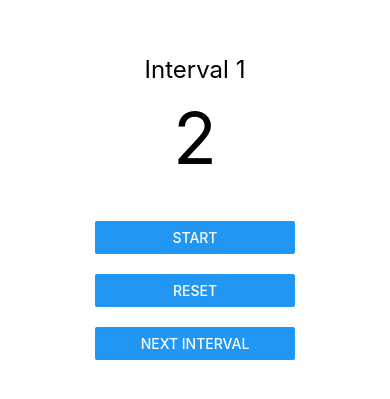
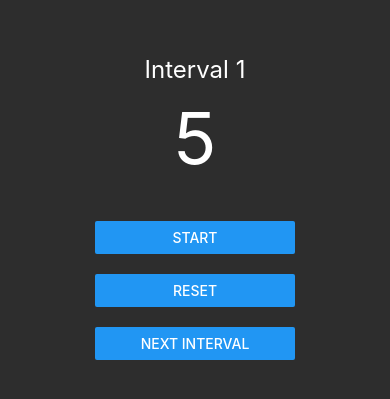
Before and after one commit to For-His-Glory/cozy-sleep-trainer, a React Native app: screen / in a window 390 px wide. Shown: the part 215-614 px from the top of the page. Built offline with nearby package versions, Linux system fonts and the light colour scheme.

Commit message:
Added session progression flow.  Updated UI colors. Added summary of total session time.

```diff
--- a/App.js
+++ b/App.js
@@ -4,107 +4,112 @@ import { View, Text, Button, StyleSheet } from "react-native";
 import * as Haptics from 'expo-haptics';
 
 export default function App() {
-  // ----- TIMER CONSTS ----- //
-    // ----- INTERVALS LIST ----- //
-    const intervals = [ 2, 5, 10 ];
-    // ----- STATE ----- //
-    const [ currentInterval, setCurrentInterval ] = useState( 0 );
-    const [ timeLeft, setTimeLeft ] = useState( intervals [ 0 ] );
-    const [ isRunning, setIsRunning ] = useState( false );
-    const [ isDone, setIsDone ] = useState( false );
+  // ----- INTERVALS ----- //
+  const intervals = [5, 10, 15];
 
-  // ----- START TIMER ----- //
+  // ----- TIMER STATE ----- //
+  const [currentInterval, setCurrentInterval] = useState(0);
+  const [timeLeft, setTimeLeft] = useState(intervals[0]);
+  const [isRunning, setIsRunning] = useState(false);
+  const [isDone, setIsDone] = useState(false);
+
+  // ----- SESSION TOTAL ----- //
+  const [sessionElapsed, setSessionElapsed] = useState(0);
+
+  // ----- START ----- //
   const startTimer = () => {
-    setIsRunning( true );
-    setIsDone( false );
-    setTimeLeft( intervals[ currentInterval ] );
+    setIsRunning(true);
+    setIsDone(false);
+    setTimeLeft(intervals[currentInterval]);
   };
 
-  // ----- RESET TIMER ----- //
+  // ----- RESET ----- //
   const resetTimer = () => {
-    setIsRunning( false );
-    setIsDone( false );
-    setCurrentInterval( 0 );
-    setTimeLeft( intervals[ 0 ] );
-
+    setIsRunning(false);
+    setIsDone(false);
+    setCurrentInterval(0);
+    setTimeLeft(intervals[0]);
+    setSessionElapsed(0);
   };
 
-    // ------ NEXT INTERVAL ----- //
+  // ----- NEXT INTERVAL (USER CONTROLLED) ----- //
   const nextInterval = () => {
-      // ------ CHECK IF MORE INTERVALS EXIST ----- //
-      if ( currentInterval < intervals.length - 1 ) {
-        const nextIndex = currentIntervals + 1;
-        setCurrentIntervals( nextIndex );
-        setTimeLeft( intervals[ nextIndex ] );
-        setIsDone( false );
+    if (currentInterval < intervals.length - 1) {
+      const nextIndex = currentInterval + 1;
+      setCurrentInterval(nextIndex);
+      setTimeLeft(intervals[nextIndex]);
+      setIsRunning(false); // IMPORTANT: user must press Start again
     }
+  };
+
+  // ----- TIMER LOGIC ----- //
+  useEffect(() => {
+    let interval = null;
+
+    // countdown
+    if (isRunning && timeLeft > 0) {
+      interval = setInterval(() => {
+        setTimeLeft(prev => prev - 1);
+      }, 1000);
     }
 
-  // ----- TIMER LOGIC ----- //
-  useEffect( () => {
-    let interval = null;
+    // when interval finishes
+    if (timeLeft === 0 && isRunning) {
+      setIsRunning(false);
 
-    if ( isRunning && timeLeft > 0 ) {
-      interval = setInterval( () => {
-        setTimeLeft( ( previousTime ) => previousTime - 1 );
-      }, 1000 );
-    }
-    // ----- TIMER COMPLETE ----- //
-      if ( timeLeft === 0 && isRunning ) {
-        setIsRunning( false );
-        setIsDone( true );
+      // add interval to total session time
+      setSessionElapsed(prev => prev + intervals[currentInterval]);
 
-      // ----- HAPTIC STATUS ----- //
+      // if last interval → finish session
+      if (currentInterval === intervals.length - 1) {
+        setIsDone(true);
+
         Haptics.notificationAsync(
           Haptics.NotificationFeedbackType.Success
         );
       }
+    }
 
-    return () => clearInterval( interval );
-  }, [ isRunning, timeLeft ] );
+    return () => clearInterval(interval);
+  }, [isRunning, timeLeft, currentInterval]);
 
-  // ----- UI (HTML) ----- //
+  // ----- UI ----- //
   return (
-    <View style={ styles.container }>
-      <Text style={ styles.intervalText }>
-        Interval { currentInterval + 1 }
+    <View style={styles.container}>
+      <Text style={styles.intervalText}>
+        Interval {currentInterval + 1}
       </Text>
 
-      <Text style={ styles.timerText }>
-        { timeLeft }
+      <Text style={styles.timerText}>
+        {timeLeft}
       </Text>
 
-      <View style={ styles.buttonContainer }>
-        <Button
-          title="Start"
-          onPress={ startTimer }
-        />
-
-        <Button
-          title="Reset"
-          onPress={ resetTimer }
-        />
-
-        <Button
-          title="Next Interval"
-          onPress={ nextInterval }
-        />
+      <View style={styles.buttonContainer}>
+        <Button title="Start" onPress={startTimer} />
+        <Button title="Reset" onPress={resetTimer} />
+        <Button title="Next Interval" onPress={nextInterval} />
       </View>
 
-      { isDone && (
-        <Text style={ { marginTop: 30, fontSize: 16 } }>
-          Session Complete!  Now Sleep :)
+      {isDone && (
+        <View style={{ marginTop: 30, alignItems: 'center' }}>
+          <Text style={{ fontSize: 18 }}>
+            Session Complete 💤
           </Text>
-      ) }
+
+          <Text style={{ fontSize: 16, marginTop: 10 }}>
+            Total Time: {sessionElapsed} seconds
+          </Text>
+        </View>
+      )}
     </View>
   );
 }
 
 // ----- STYLES ----- //
-const styles = StyleSheet.create( {
+const styles = StyleSheet.create({
   container: {
     flex: 1,
-    backgroundColor: '#fff',
+    backgroundColor: '#2d2d2d',
     alignItems: 'center',
     justifyContent: 'center',
   },
@@ -112,20 +117,25 @@ const styles = StyleSheet.create( {
   intervalText: {
     fontSize: 24,
     marginBottom: 10,
+    color: '#fff',
   },
 
   timerText: {
     fontSize: 72,
     marginBottom: 40,
+    color: '#fff',
   },
 
   buttonContainer: {
     width: 200,
     gap: 20,
   },
+});
 
-  doneText: {
-    marginTop: 30,
-    fontSize: 16,
-  },
-} );
+// ----- TO DOs ----- //
+  // 1. Change Button font color
+  // 2. Update actual time [5min, 10min, 15min, 15min etc.], allowing for indefinite intervals [Index 3, Index 4, Index n]
+  // 3. Clicking "Next Interval" automatically begins the timer, as opposed to having to click "Start"
+  // 4. Add a "Stop" Button so the User can stop mid-session
+  // 5. Remove the summary "Total Time: " text and allow that to exist somewhere else in the UI
+  // 6. Add haptic feedback upon completion of each session
```
Lines whose indentation alone changed are shown as unchanged.
